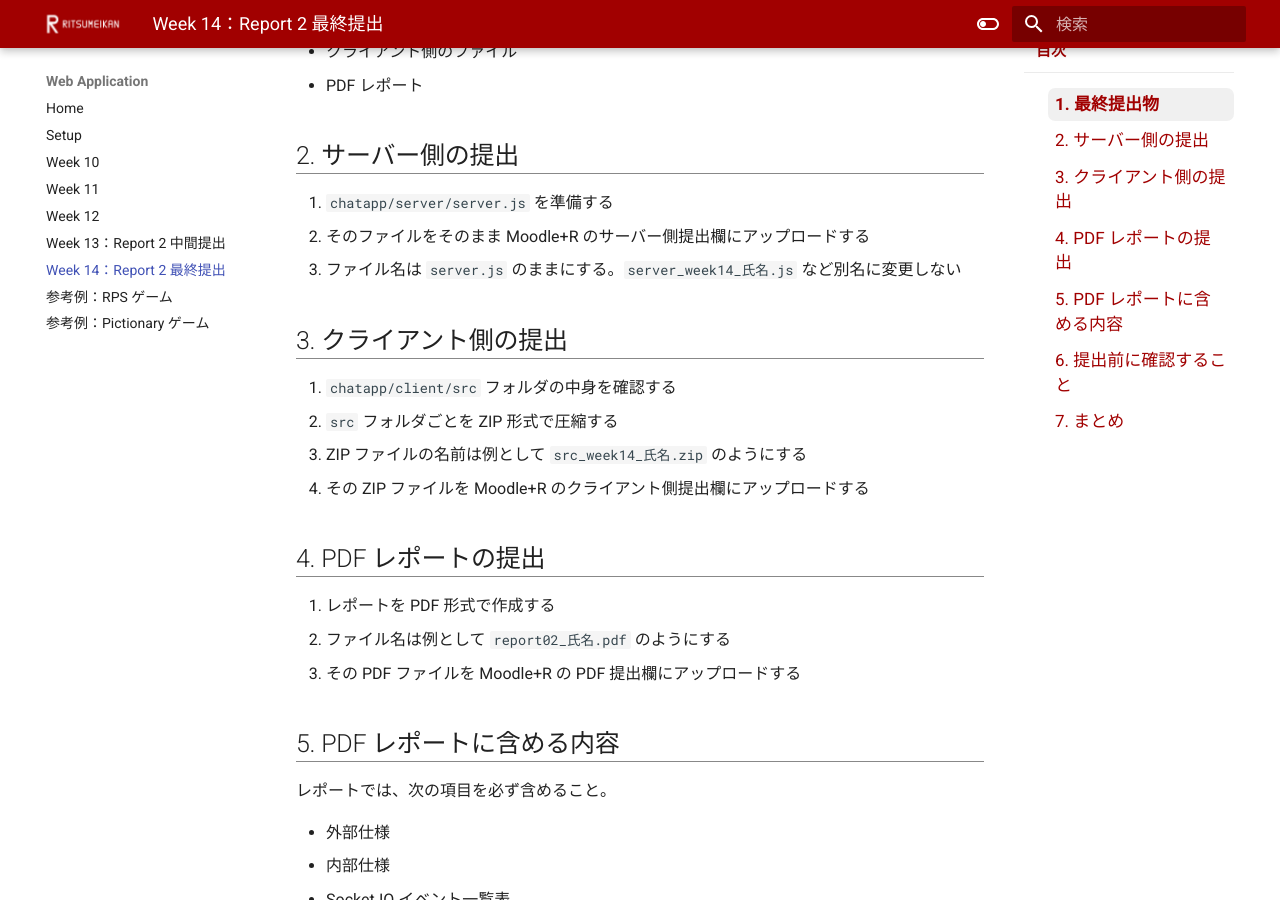
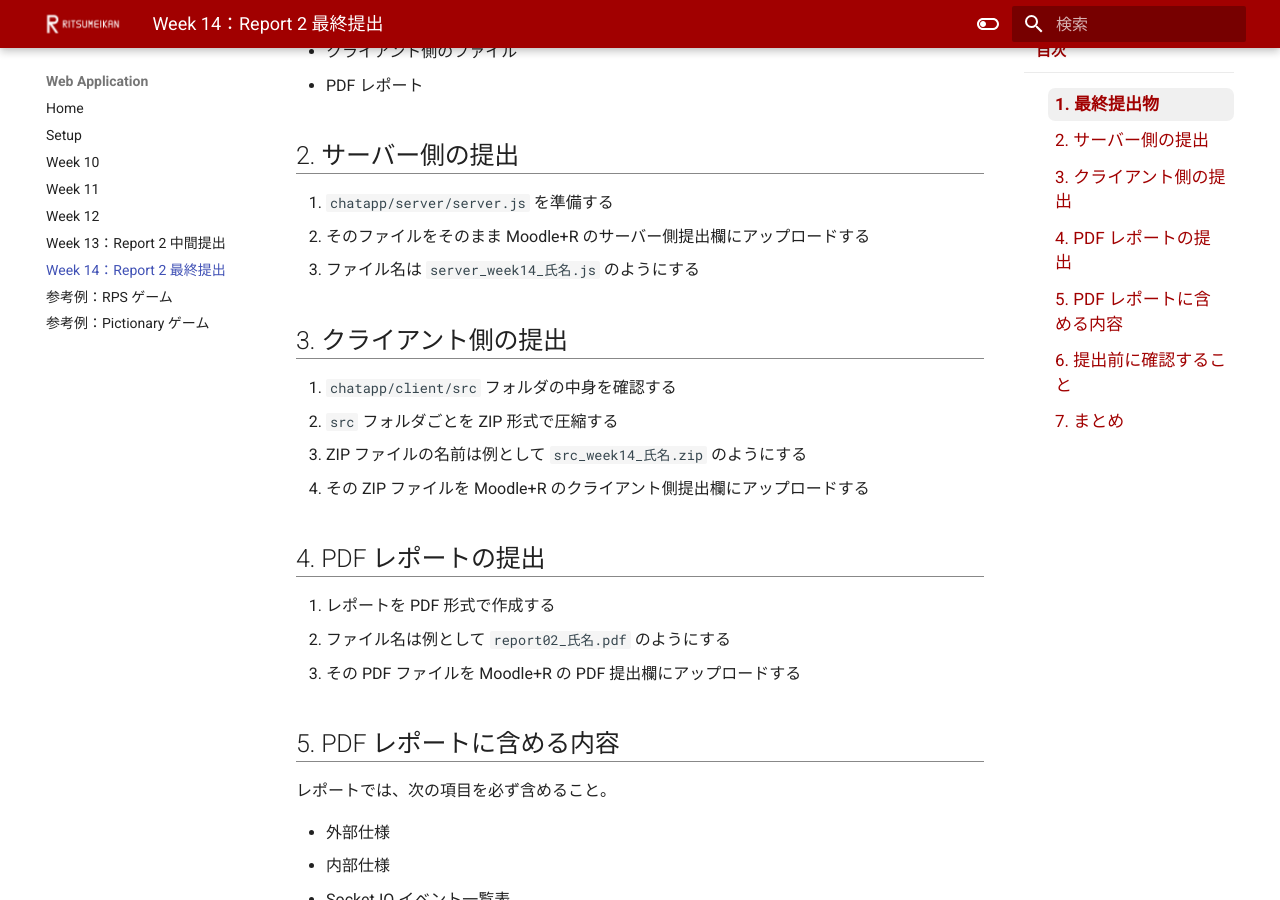
Before and after one commit to ampere-qiu/webapplication, an MkDocs documentation site: the page built from docs/week14.md, in a window 1280 px wide and 900 px high, scrolled down 412 px. Built offline with MkDocs 1.6.1 and Material for MkDocs 9.7.7, drawn with Linux system fonts in a browser that asks for light colours; nearby versions of some CDN libraries.

Commit message:
Update web application materials

```diff
--- a/docs/week14.md
+++ b/docs/week14.md
@@ -20,7 +20,7 @@ Week 14 では、Moodle+R で次の3つを分けて提出する。
 
 1. `chatapp/server/server.js` を準備する
 2. そのファイルをそのまま Moodle+R のサーバー側提出欄にアップロードする
-3. ファイル名は `server.js` のままにする。`server_week14_氏名.js` など別名に変更しない
+3. ファイル名は `server_week14_氏名.js` のようにする
 
 ## 3. クライアント側の提出
 
```
Also changed, not shown: docs/week13.md (+1 -1 lines), site/search/search_index.json.
